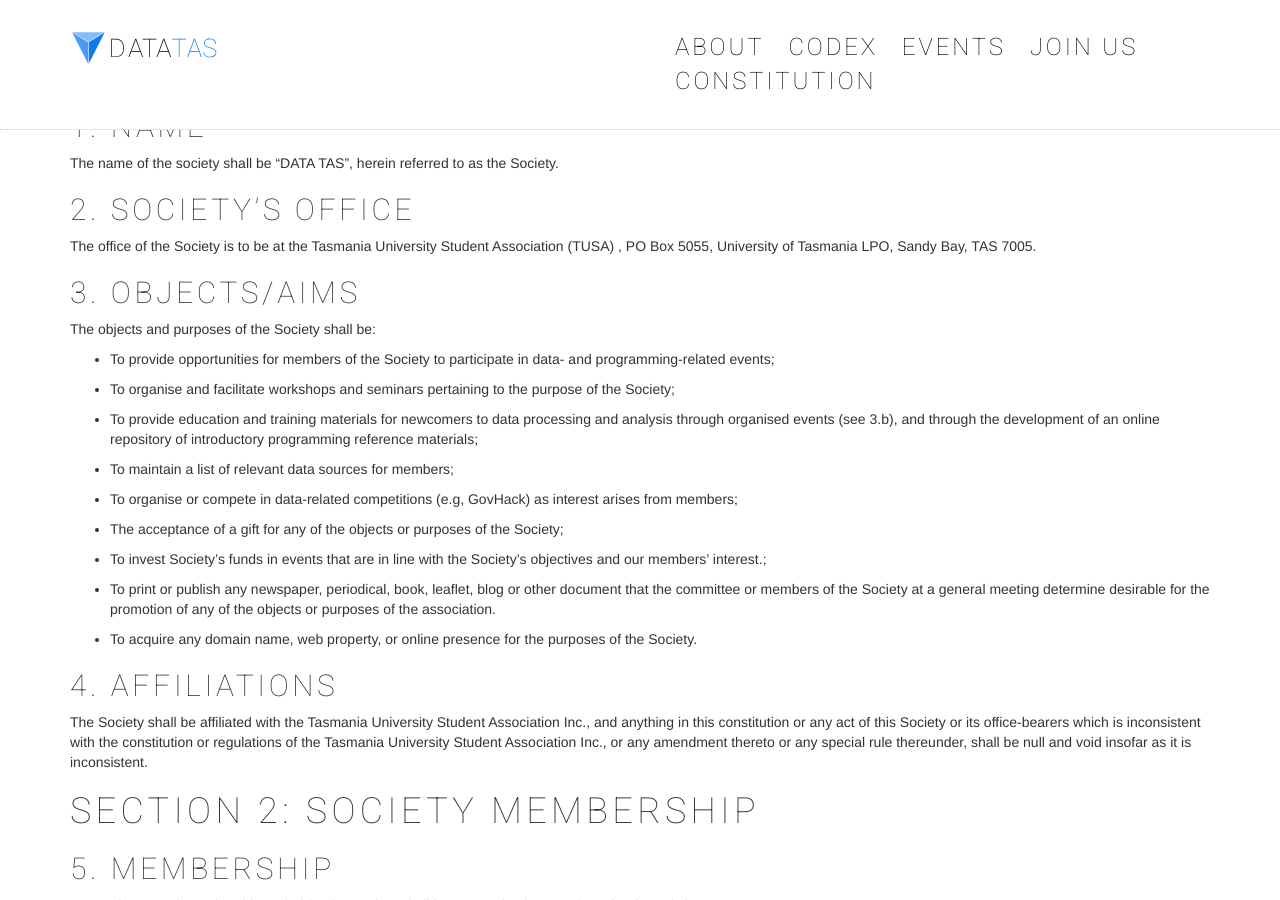
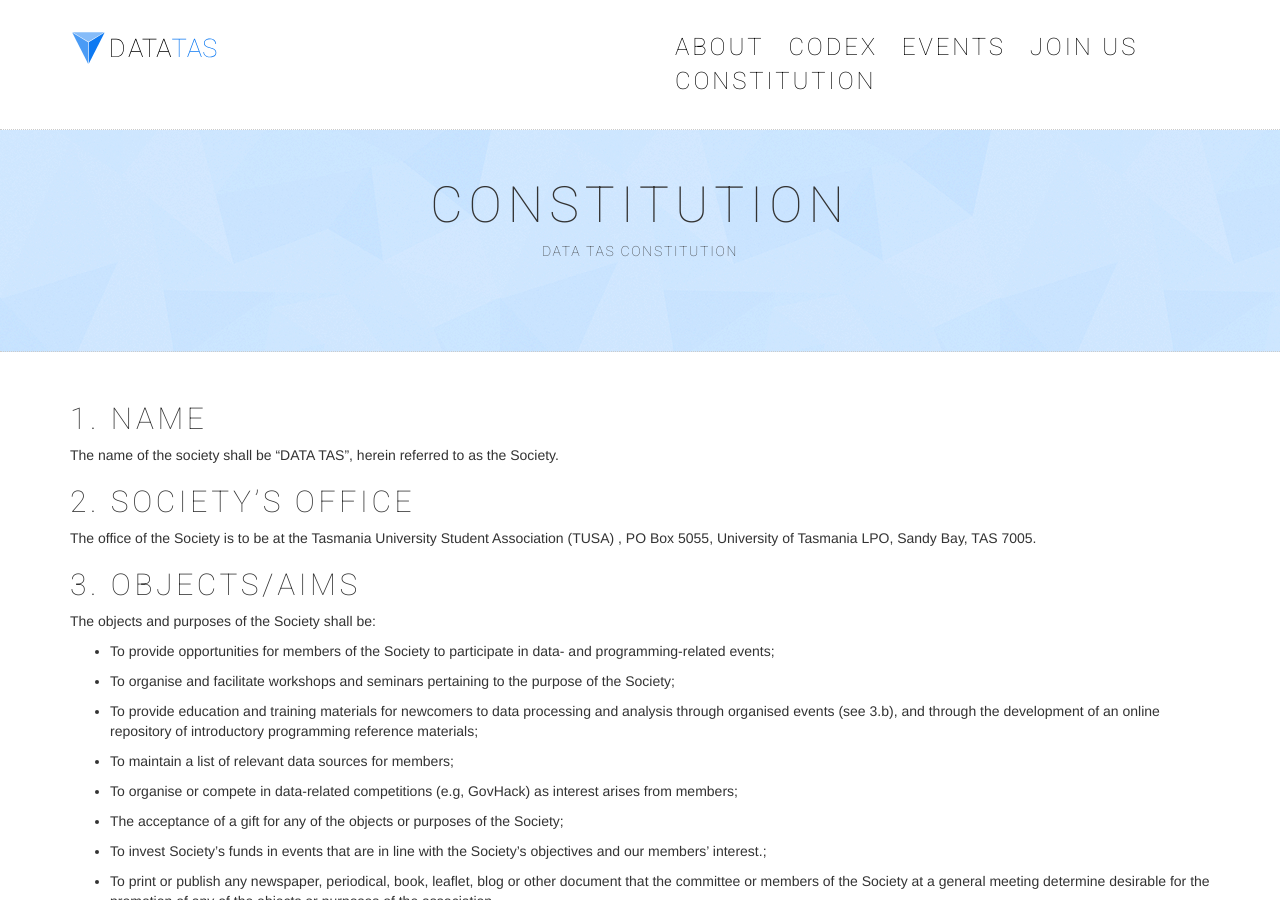
Before and after one commit to datatas/datatas.github.io, a Jekyll site: the page built from constitution/index.md, in a window 1280 px wide and 900 px high. Built offline with Jekyll 4.4.1, drawn with Linux system fonts in a browser that asks for light colours; nearby versions of some CDN libraries.

Commit message:
Update index.md
Update constitution

```diff
--- a/constitution/index.md
+++ b/constitution/index.md
@@ -1,8 +1,8 @@
 ---
 layout: default
 title: Constitution
-description: Our constitution
-show_banner: false
+description: Data Tas constitution
+show_banner: true
 container: true
 ---
 
```
